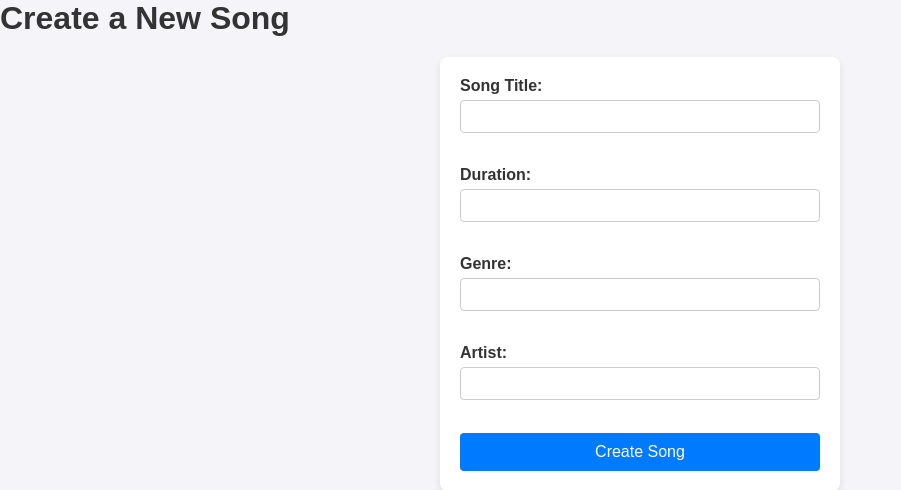
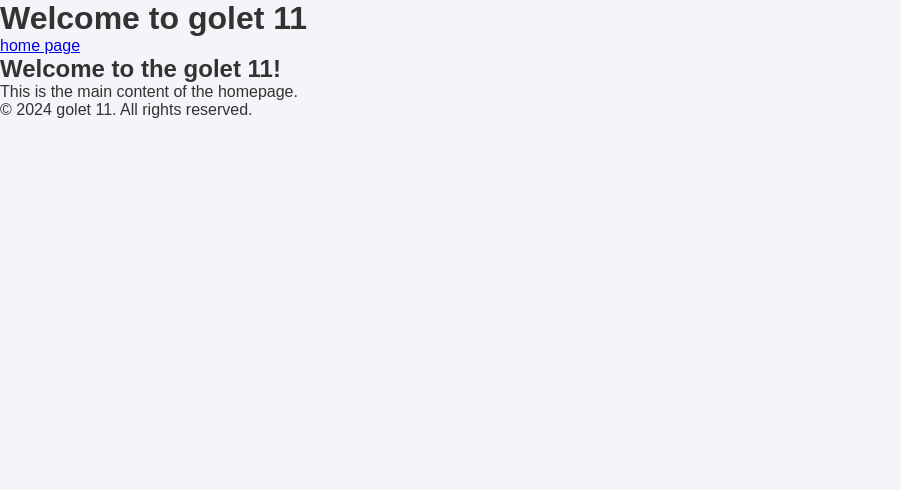
Before and after one commit to Mbanzaroglu/golet11, a Flask app: page / in a window 1280 px wide. Shown: the top 490 px of the page, without its empty margins (0-901 px from the left). Run offline with Flask 3, Linux system fonts and the light colour scheme.

Commit message:
Add html templates

```diff
--- a/app.py
+++ b/app.py
@@ -4,17 +4,13 @@
 
 app = create_app()
 
+
 @app.route('/')
-def index():
-    return render_template('index.html')
-
-@app.route('/home')
 def home():
     return render_template('home.html')
 
-# Uygulama başlatıldığında veritabanını başlat
 print("Initializing database...")
 initialize_database()  # Tabloları oluşturacak
 
 if __name__ == '__main__':
-    app.run(debug=True)
+    app.run(host="0.0.0.0", port=8080, debug=True)
--- a/app/templates/base.html
+++ b/app/templates/base.html
@@ -0,0 +1,20 @@
+<!DOCTYPE html>
+<html lang="en">
+<head>
+    <meta charset="UTF-8">
+    <meta name="viewport" content="width=device-width, initial-scale=1.0">
+    <title>{% block title %}My Website{% endblock %}</title>
+    <link rel="stylesheet" href="/static/css/styles.css">
+</head>
+<body>
+    {% include 'partials/header.html' %}
+    {% include 'partials/navbar.html' %}
+    <main>
+        {% block content %}
+        <!-- Content will be injected here -->
+        {% endblock %}
+    </main>
+    {% include 'partials/footer.html' %}
+    <script src="/static/js/script.js"></script>
+</body>
+</html>
--- a/app/templates/home.html
+++ b/app/templates/home.html
@@ -0,0 +1,10 @@
+{% extends "base.html" %}
+
+{% block title %}Home Page{% endblock %}
+
+{% block content %}
+<section>
+    <h2>Welcome to the golet 11!</h2>
+    <p>This is the main content of the homepage.</p>
+</section>
+{% endblock %}
--- a/app/templates/index.html
+++ b/app/templates/index.html
@@ -4,10 +4,8 @@
     <meta charset="UTF-8">
     <meta name="viewport" content="width=device-width, initial-scale=1.0">
     <title>Create Song</title>
-    <link rel="stylesheet" href="frontend/styles.css">
-    <!-- CSS Dosyasını Bağla -->
-    <link rel="stylesheet" href="styles.css">
-    <script src="script.js" defer></script> <!-- JavaScript dosyasını bağladık -->
+    <link rel="stylesheet" href="static/css/styles.css">
+    <script src="static/js/script.js" defer></script> <!-- JavaScript dosyasını bağladık -->
 </head>
 <body>
     <h1>Create a New Song</h1>
--- a/app/templates/partials/footer.html
+++ b/app/templates/partials/footer.html
@@ -0,0 +1,3 @@
+<footer>
+    <p>© 2024 golet 11. All rights reserved.</p>
+</footer>
--- a/app/templates/partials/header.html
+++ b/app/templates/partials/header.html
@@ -0,0 +1,3 @@
+<header>
+    <h1>Welcome to golet 11</h1>
+</header>
--- a/app/templates/partials/navbar.html
+++ b/app/templates/partials/navbar.html
@@ -0,0 +1,5 @@
+<nav>
+    <ul>
+        <li><a href="/">home page</a></li>
+    </ul>
+</nav>
```
